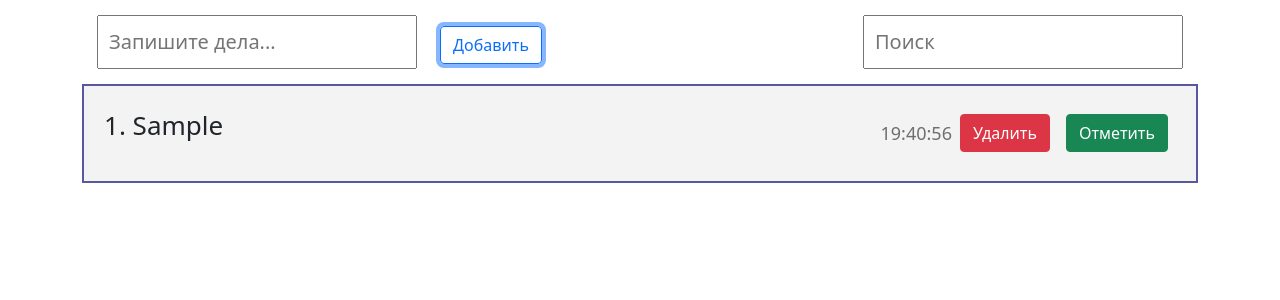
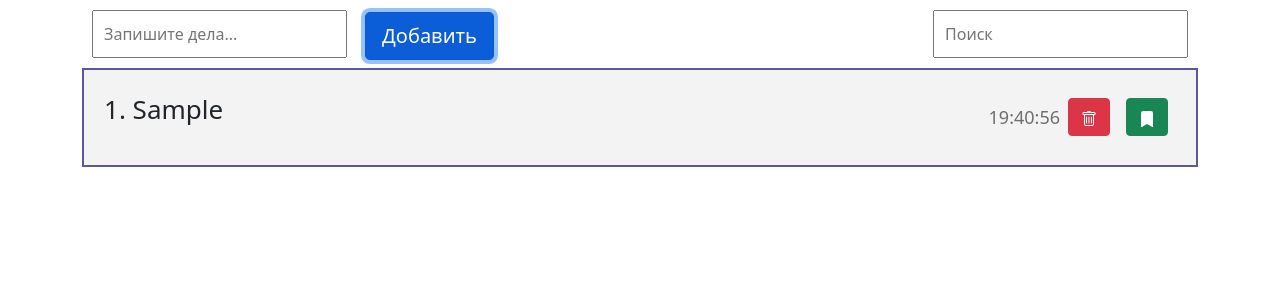
Before and after one commit to alexeypopov183/todo-react-redux, a React (Create React App) app: page / in a window 1280 px wide. Both pictures are taken after typing "Sample" into the empty fields and a click on the button "Добавить". Shown: the top 300 px of the page. Built offline with nearby package versions, Linux system fonts and the light colour scheme.

Commit message:
feat: add button icon

```diff
--- a/public/index.html
+++ b/public/index.html
@@ -4,20 +4,9 @@
     <meta charset="utf-8" /><link href="https://cdn.jsdelivr.net/npm/bootstrap@5.1.3/dist/css/bootstrap.min.css" rel="stylesheet" integrity="sha384-1BmE4kWBq78iYhFldvKuhfTAU6auU8tT94WrHftjDbrCEXSU1oBoqyl2QvZ6jIW3" crossorigin="anonymous">
     <link rel="icon" href="%PUBLIC_URL%/favicon.ico" />
     <meta name="viewport" content="width=device-width, initial-scale=1" />
-    <title>React App</title>
+    <title>Todo</title>
   </head>
   <body>
-    <noscript>You need to enable JavaScript to run this app.</noscript>
     <div id="root"></div>
-    <!--
-      This HTML file is a template.
-      If you open it directly in the browser, you will see an empty page.
-
-      You can add webfonts, meta tags, or analytics to this file.
-      The build step will place the bundled scripts into the <body> tag.
-
-      To begin the development, run `npm start` or `yarn start`.
-      To create a production bundle, use `npm run build` or `yarn build`.
-    -->
   </body>
 </html>
--- a/src/components/Header.jsx
+++ b/src/components/Header.jsx
@@ -31,7 +31,9 @@ const Header = ({handleFilter}) => {
           onChange={handleChange}
           type="text"
         />
-        <Button type="button" styles="btn-outline-primary" >Добавить</Button>
+        <Button type="button" styles="btn-primary btn-lg" >
+          Добавить
+        </Button>
       </form>
       <input onChange={(e) => handleFilter(e)} placeholder="Поиск" type="text"/>
     </div>
--- a/src/components/TodoItem.jsx
+++ b/src/components/TodoItem.jsx
@@ -28,9 +28,24 @@ const TodoItem = ({el, index, mark}) => {
     <div className="todo__item">
       <p style={{fontWeight: mark}}>{index + 1}. {el.text} </p>
       <div className="todo__btns">
+
         <span className="todo__time">{getTime(el.id)}</span>
-        <Button onClick={() => handleDeleteItem(el.id)} styles="btn-danger">Удалить</Button>
-        <Button onClick={() => handleMarkItem(el.id)} styles="btn-success">Отметить</Button>
+        <Button onClick={() => handleDeleteItem(el.id)} styles="btn-danger">
+          <svg xmlns="http://www.w3.org/2000/svg" width="16" height="16" fill="currentColor" className="bi bi-trash"
+               viewBox="0 0 16 16">
+            <path
+              d="M5.5 5.5A.5.5 0 0 1 6 6v6a.5.5 0 0 1-1 0V6a.5.5 0 0 1 .5-.5zm2.5 0a.5.5 0 0 1 .5.5v6a.5.5 0 0 1-1 0V6a.5.5 0 0 1 .5-.5zm3 .5a.5.5 0 0 0-1 0v6a.5.5 0 0 0 1 0V6z"/>
+            <path fill-rule="evenodd"
+                  d="M14.5 3a1 1 0 0 1-1 1H13v9a2 2 0 0 1-2 2H5a2 2 0 0 1-2-2V4h-.5a1 1 0 0 1-1-1V2a1 1 0 0 1 1-1H6a1 1 0 0 1 1-1h2a1 1 0 0 1 1 1h3.5a1 1 0 0 1 1 1v1zM4.118 4 4 4.059V13a1 1 0 0 0 1 1h6a1 1 0 0 0 1-1V4.059L11.882 4H4.118zM2.5 3V2h11v1h-11z"/>
+          </svg>
+        </Button>
+        <Button onClick={() => handleMarkItem(el.id)} styles="btn-success">
+          <svg xmlns="http://www.w3.org/2000/svg" width="16" height="16" fill="currentColor"
+               className="bi bi-bookmark-fill" viewBox="0 0 16 16">
+            <path
+              d="M2 2v13.5a.5.5 0 0 0 .74.439L8 13.069l5.26 2.87A.5.5 0 0 0 14 15.5V2a2 2 0 0 0-2-2H4a2 2 0 0 0-2 2z"/>
+          </svg>
+        </Button>
       </div>
     </div>
   );
--- a/src/index.scss
+++ b/src/index.scss
@@ -23,7 +23,7 @@
   }
 }
 input {
-  font-size: 20px;
+  font-size: 16px;
   padding: 10px;
-  margin: 15px;
+  margin: 10px;
 }
```
